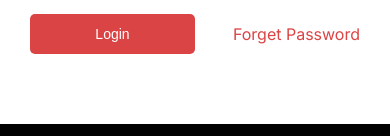
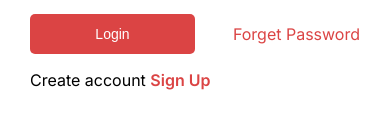
Before and after one commit to satyam-prajapati065/ApnaStore-E-commerce, a React (Vite) app: page /login in a window 390 px wide. Shown: the part 708-844 px from the top of the page. Built offline with nearby package versions, Linux system fonts and the light colour scheme; no server answers.

Commit message:
Add responsive

```diff
--- a/src/pages/Login.jsx
+++ b/src/pages/Login.jsx
@@ -77,6 +77,16 @@ function Login() {
             <button type="submit">Login</button>
             <Link className="only-link">Forget Password</Link>
           </div>
+          <p style={{ marginTop: "1rem" }}>
+            Create account{" "}
+            <Link
+              to="/login"
+              style={{ color: "var(--secondary2)", fontWeight: "600" }}
+              className="only-link"
+            >
+              Sign Up
+            </Link>
+          </p>
         </div>
       </form>
     </div>
```
